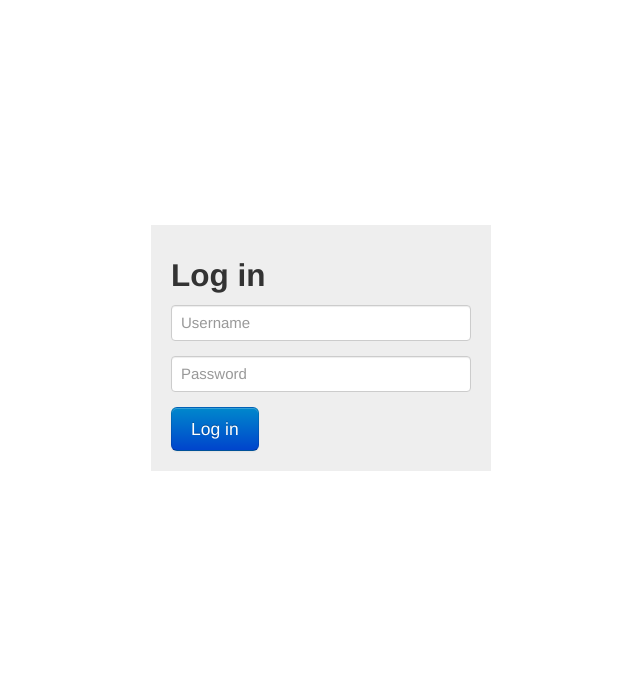
After one commit to jkaha001/Highlander-Tumblr, a Django app: page /login/ in a window 1280 px wide. The commit adds this page. Shown: the top 695 px of the page, without its empty margins (319-959 px from the left). Run offline with Django 3.2, Linux system fonts and the light colour scheme; parts of the project's set-up code (start-up, migrations or seed data) failed here and were passed over; some libraries are stand-ins or nearby versions.

Commit message:
Login Page Added

```diff
--- /dev/null
+++ b/hlndr_tumblr/templates/users/login.html
@@ -0,0 +1,38 @@
+{% extends 'base.html' %}
+
+{% block title %} Highlander Tumblr - Login {% endblock %}
+
+{% block extra_css %}
+<style type="text/css">
+	.form-signin {
+		max-width: 300px;
+		padding: 20px 20px 20px;
+		margin: 225px auto;
+		background-color: #eee;
+	}
+
+	.form-signin input[type="text"],
+	.form-signin input[type="password"] {
+		font-size: 15px;
+		height: auto;
+		margin-bottom: 15px;
+		padding: 7px 9px;
+	}
+
+</style>
+
+{% endblock %}
+
+{% block content %}
+
+<div class="container">
+	<form action="." method='POST' class="form-signin">
+		{% csrf_token %}
+		<h2> Log in </h2>
+		<input type="text" name="username" id="id_username" class="input-block-level" placeholder="Username">
+		<input type="password" name="password" id="id_password" class="input-block-level" placeholder="Password">
+		<button class="btn btn-large btn-primary" type="submit"> Log in </button>
+	</form>
+</div>
+
+{% endblock %}
```
Also changed, not shown: hlndr_tumblr/templates/users/register.html (+30 -5 lines), 1 other file.
